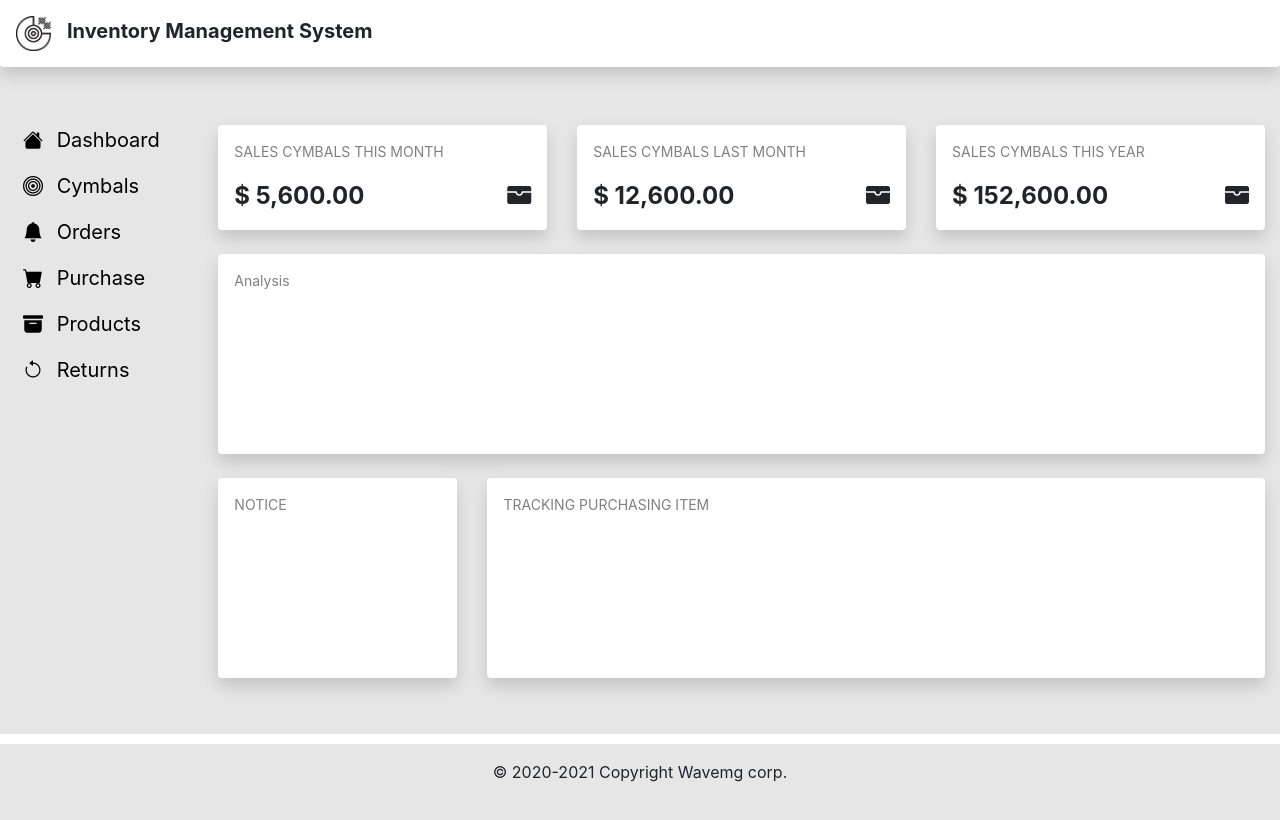
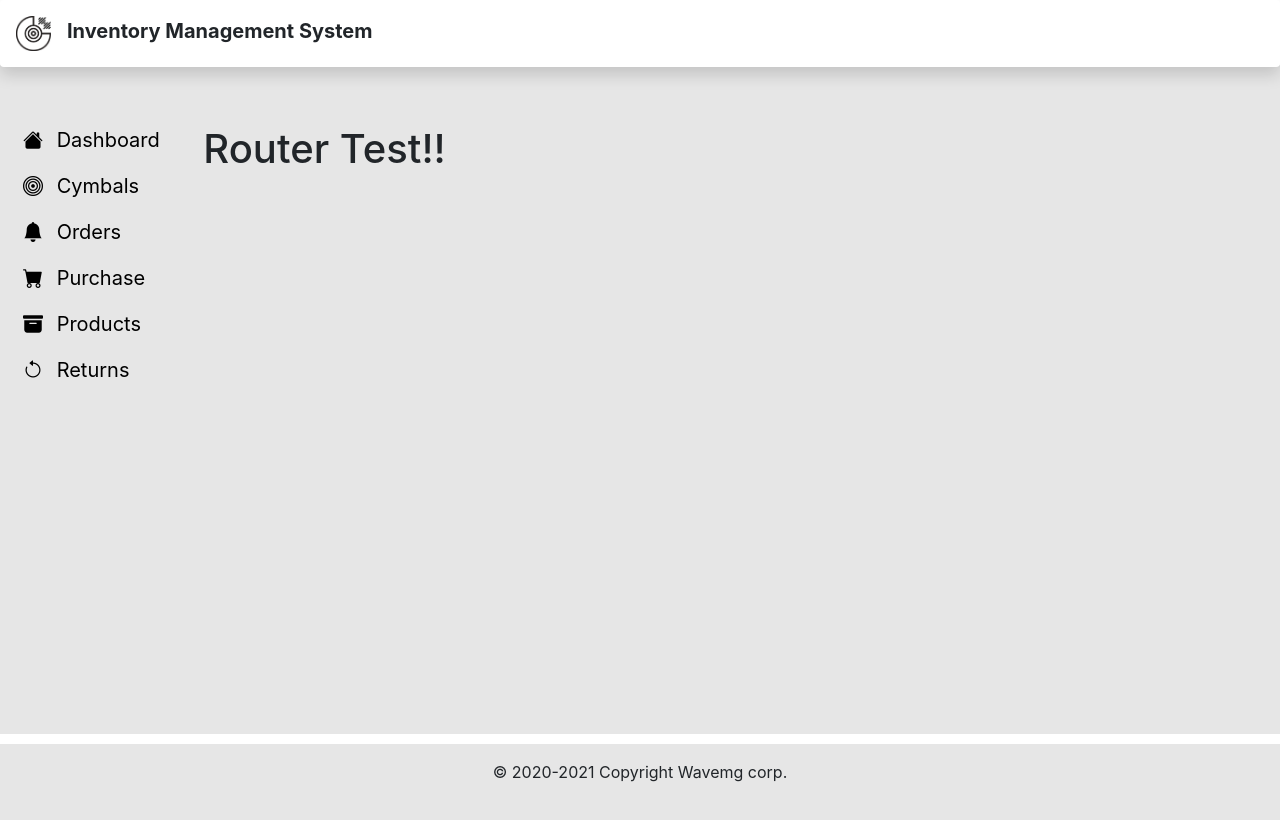
Before and after one commit to congmul/inventorymanagementsystem-react, a React (Create React App) app: page /cymbals in a window 1280 px wide. Shown: the top 820 px of the page. Built offline with nearby package versions, Linux system fonts and the light colour scheme.

Commit message:
Use react-router-dom

```diff
--- a/package.json
+++ b/package.json
@@ -11,6 +11,7 @@
     "react": "^17.0.1",
     "react-dom": "^17.0.1",
     "react-router": "^5.2.0",
+    "react-router-dom": "^5.2.0",
     "react-scripts": "4.0.1",
     "web-vitals": "^0.2.4"
   },
--- /dev/null
+++ b/src/components/Cymbals.js
@@ -0,0 +1,9 @@
+import React from 'react'
+
+export default function Cymbals() {
+    return (
+        <div>
+            <h1>Router Test!!</h1>
+        </div>
+    )
+}
--- a/src/components/Frame.js
+++ b/src/components/Frame.js
@@ -1,21 +1,25 @@
 import React from 'react'
+import { BrowserRouter as Router, Route} from 'react-router-dom'
+
 import NavLeft from './NavLeft'
 import Footer from './Footer'
 import Dashboard from './Dashboard'
+import Cymbals from './Cymbals'
 
 export default function Frame() {
     return (
-        <>
+        <Router>
         <div className="row" style={{backgroundColor: "#e6e6e6", marginTop:"65px", paddingTop: "60px", height:"100vh"}}>
             <div className="col-2 pr-0" style={{minWidth:"200px"}}>
                 <NavLeft />
             </div>
             <div className="col-10 pl-0">
-                <Dashboard />
+                <Route exact path="/" component={Dashboard} />
+                <Route exact path="/cymbals" component={Cymbals} />
 
             </div>
         </div>
         <Footer />
-        </>
+        </Router>
     )
 }
--- a/src/components/NavLeft.js
+++ b/src/components/NavLeft.js
@@ -1,26 +1,28 @@
 import React from 'react'
+
+import { Link } from 'react-router-dom';
 
 export default function NavLeft() {
     return (
         <div className="navLink container ml-2" style={{fontSize:"20px", backgroundColor: "#e6e6e6"}}>
-            <a href="/">
+            <Link to="/">
                 <p className="leftMenuLetter"><i className="bi bi-house-fill mr-2"></i> Dashboard</p>
-            </a>
-            <a href="/cymbals">
+            </Link>
+            <Link to="/cymbals">
                 <p className="leftMenuLetter"><i className="bi bi-bullseye mr-2"></i> Cymbals</p>
-            </a>
-            <a href="/orders">
+            </Link>
+            <Link to ="/orders">
                 <p className="leftMenuLetter"><i className="bi bi-bell-fill mr-2"></i> Orders</p>
-            </a>
-            <a href="/purchase">
+            </Link>
+            <Link to ="/purchase">
                 <p className="leftMenuLetter"><i className="bi bi-cart-fill mr-2"></i> Purchase</p>
-            </a>
-            <a href="/products">
+            </Link>
+            <Link to="/products">
                 <p className="leftMenuLetter"><i className="bi bi-archive-fill mr-2"></i> Products</p>
-            </a>
-            <a href="/returns">
+            </Link>
+            <Link to="/returns">
                 <p className="leftMenuLetter"><i className="bi bi-arrow-counterclockwise mr-2"></i> Returns</p>
-            </a>
+            </Link>
         </div>
     )
 }
```
Also changed, not shown: 2 other files (tests, documents, lock files or other folders).
